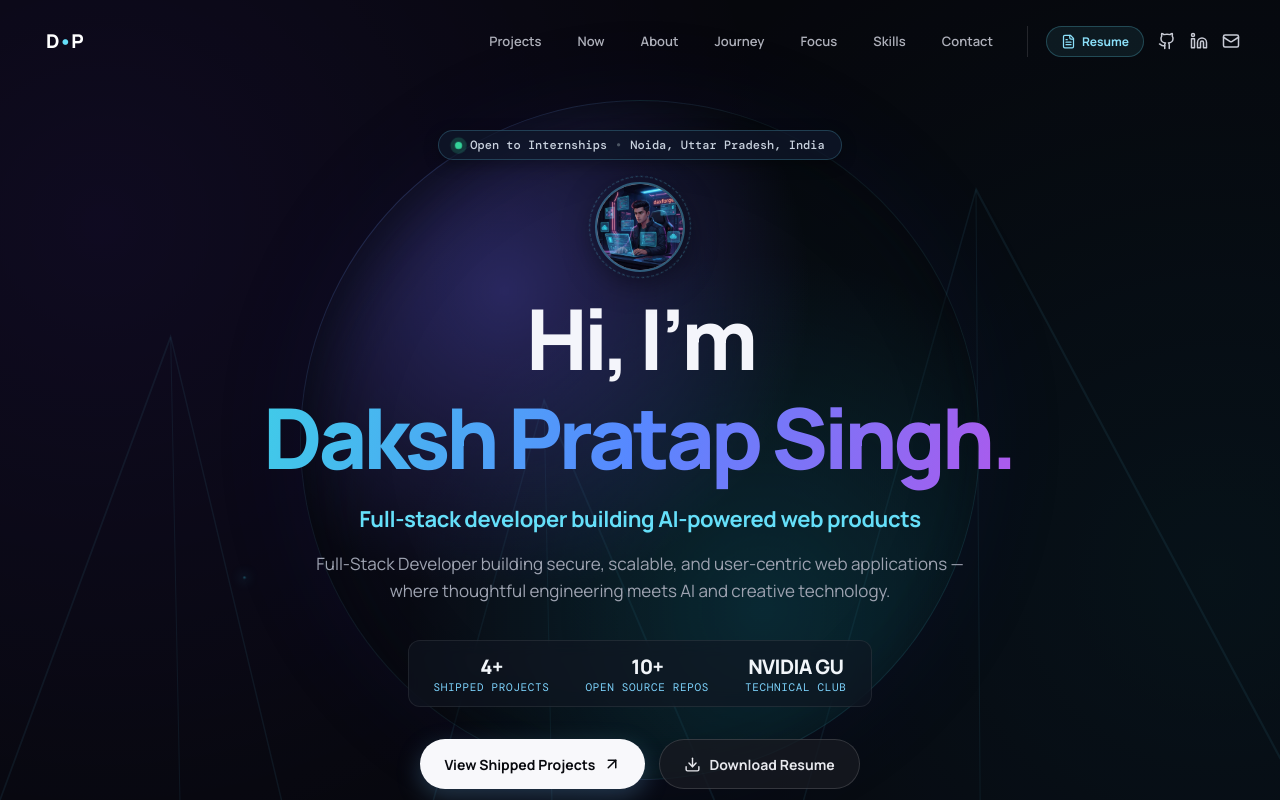
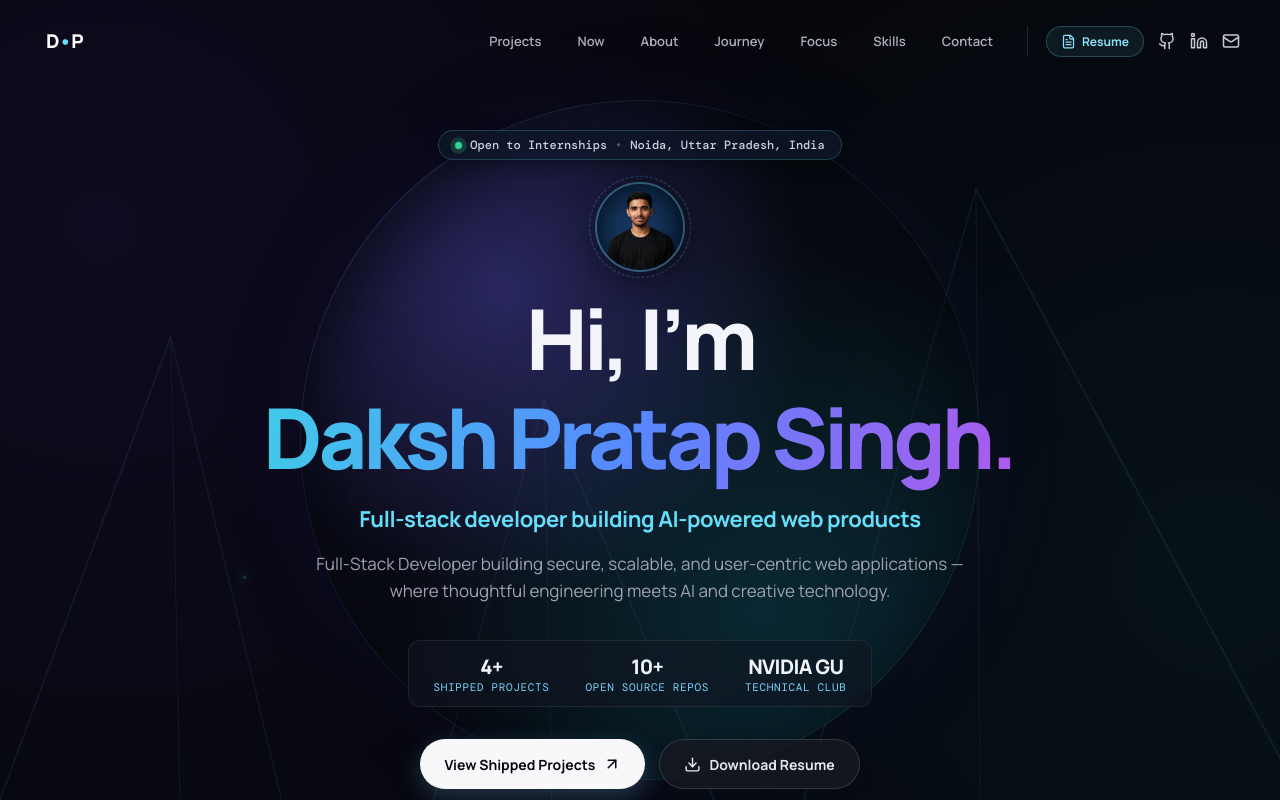
Before and after one commit to daxforge/My-Portfolio, a React (Vite) app in the folder frontend/: page / in a window 1280 px wide. Shown: the top 800 px of the page. Built offline with nearby package versions, Linux system fonts and the light colour scheme; a web font is replaced by a local one.

Commit message:
adding image profile and fix bugs

```diff
--- a/frontend/src/data/portfolio.js
+++ b/frontend/src/data/portfolio.js
@@ -15,7 +15,7 @@ export const profile = {
   linkedin: 'https://www.linkedin.com/in/daksh-pratap-singh-93a200384',
   github: 'https://github.com/daxforge',
   email: 'pratapdaksh20@gmail.com',
-  avatar: '/avatar.jpg',
+  avatar: '/image.jpeg',
   proofPoints: [
     { label: 'Shipped Projects', value: '4+' },
     { label: 'Open Source Repos', value: '10+' },
@@ -43,7 +43,7 @@ export const principles = [
 
 export const journey = [
   { year: '2025 — now', title: 'Computer Science & Engineering', organization: 'Galgotias University', text: 'Building a strong foundation in programming, algorithms, and modern software development.' },
-  { year: 'Current', title: 'Community & developer programs', organization: 'GDG on Campus · Galgotias University', text: 'Engaging with peers, developer events, and technology communities that turn learning into action.' },
+  { year: '2025-2026', title: 'Community & developer programs', organization: 'GDG on Campus · Galgotias University', text: 'Engaging with peers, developer events, and technology communities that turn learning into action.' },
   { year: 'Current', title: 'Member Technical', organization: 'NVIDIA AI & Supercomputing Club | GU', text: 'Explore HPC, NVIDIA technologies, AI/ML, and GPU computing through hands-on workshops, technical sessions, and real-world projects. Collaborate on hackathons, coding competitions, and innovative AI solutions, while strengthening development, research, and technical skills.' },
 ];
 
```
Also changed, not shown: frontend/public/image.jpeg (added).
